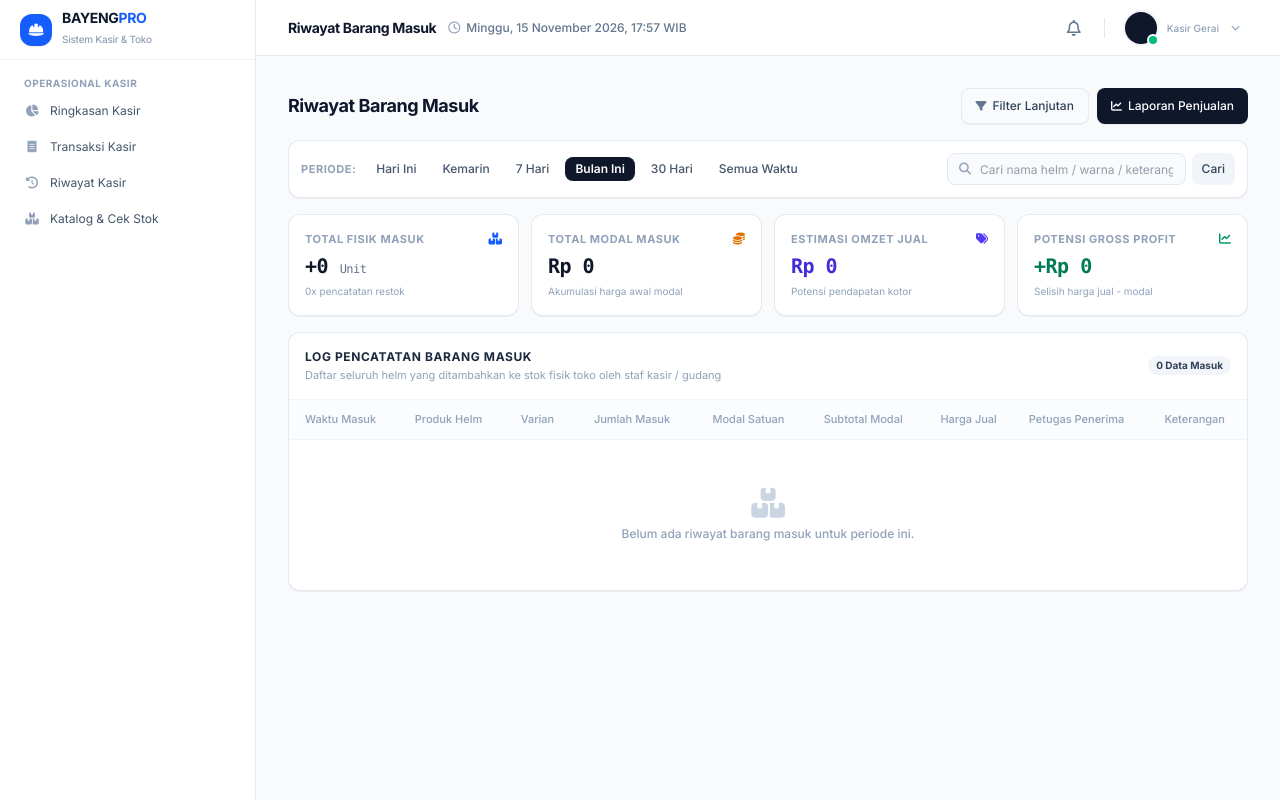
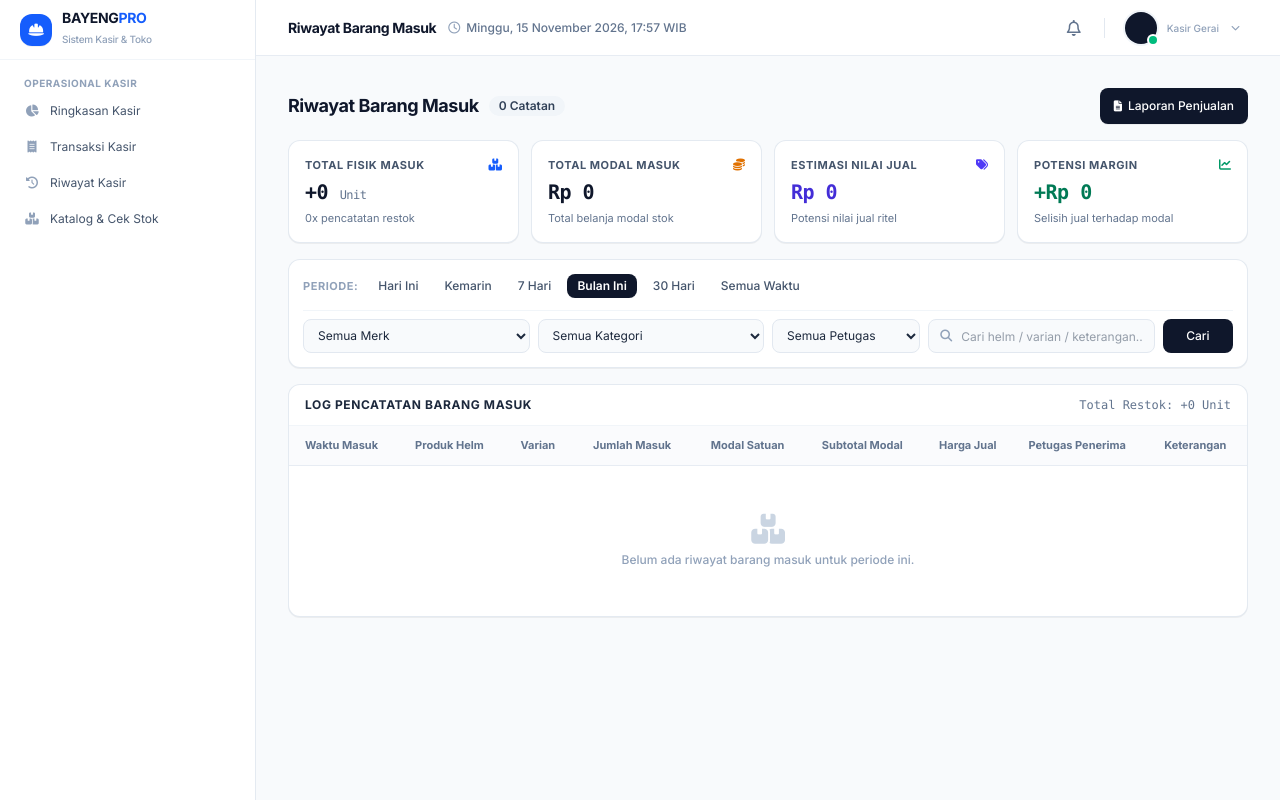
Before and after one commit to RijaMaulana69/project-bayeng-helm, a Laravel app: page /admin/barang-masuk in a window 1280 px wide. Run offline with Laravel 12, Linux system fonts and the light colour scheme; a user stored in the database is signed in; data comes from the database, SQL or seed files in the repository; data that the repository does not hold is empty; style sheets or scripts are compiled from the project's sources; some libraries are stand-ins or nearby versions.

Commit message:
refactor(barang-masuk): streamline restock log UI and remove AI slop elements

```diff
--- a/resources/views/admin/owner/barang-masuk/index.blade.php
+++ b/resources/views/admin/owner/barang-masuk/index.blade.php
@@ -4,37 +4,92 @@
 @section('page-title', 'Riwayat Barang Masuk')
 
 @section('content')
-<div class="space-y-4" x-data="{ showFilter: false }">
+<div class="space-y-4">
 
-    {{-- 1. Header Section --}}
+    {{-- 1. Header Ringkas --}}
     <div class="flex flex-col sm:flex-row sm:items-center justify-between gap-3">
-        <h1 class="text-base sm:text-lg font-bold text-slate-900 tracking-tight">
-            Riwayat Barang Masuk
-        </h1>
+        <div class="flex items-center gap-2.5">
+            <h1 class="text-base sm:text-lg font-bold text-slate-900 tracking-tight">
+                Riwayat Barang Masuk
+            </h1>
+            <span class="px-2.5 py-0.5 rounded-full text-xs font-semibold bg-slate-100 text-slate-700">
+                {{ $stokMasuks->total() }} Catatan
+            </span>
+        </div>
 
-        <div class="flex items-center gap-2 self-start sm:self-auto">
-            <button type="button"
-                    @click="showFilter = !showFilter"
-                    class="h-9 px-3.5 rounded-lg border border-slate-200/90 hover:bg-slate-50 text-slate-700 font-medium text-xs inline-flex items-center justify-center gap-1.5 shadow-2xs transition-colors cursor-pointer">
-                <i class="fa-solid fa-filter text-[11px] text-slate-500"></i>
-                <span>Filter Lanjutan</span>
-                @if($selectedUser !== 'all' || $selectedMerk !== 'all' || $selectedKategori !== 'all')
-                    <span class="w-2 h-2 rounded-full bg-blue-600"></span>
-                @endif
-            </button>
-
+        <div class="flex items-center gap-2">
             <a href="{{ route('admin.owner.laporan.penjualan') }}"
                wire:navigate
                class="h-9 px-3.5 rounded-lg bg-slate-900 hover:bg-slate-800 text-white font-medium text-xs inline-flex items-center justify-center gap-1.5 shadow-2xs transition-colors">
-                <i class="fa-solid fa-chart-line text-[11px]"></i>
+                <i class="fa-solid fa-file-lines text-[11px]"></i>
                 <span>Laporan Penjualan</span>
             </a>
         </div>
     </div>
 
-    {{-- 2. Period Filter Bar (Pills) --}}
-    <div class="bg-white p-3 rounded-xl border border-slate-200/90 shadow-2xs flex flex-wrap items-center justify-between gap-2.5">
-        <div class="flex items-center gap-1.5 text-xs overflow-x-auto pb-1 sm:pb-0 w-full sm:w-auto">
+    {{-- 2. Ringkasan Restok & Nilai Modal --}}
+    <div class="grid grid-cols-2 sm:grid-cols-4 gap-3">
+        {{-- Card 1: Total Fisik Masuk --}}
+        <div class="bg-white p-3.5 sm:p-4 rounded-xl border border-slate-200/90 shadow-2xs space-y-1">
+            <div class="flex items-center justify-between text-slate-400">
+                <span class="text-[11px] font-bold uppercase tracking-wider text-slate-600">Total Fisik Masuk</span>
+                <i class="fa-solid fa-boxes-stacked text-xs text-blue-600"></i>
+            </div>
+            <div class="text-base sm:text-xl font-bold text-slate-900 tracking-tight font-mono">
+                +{{ number_format($kpi['total_unit']) }} <span class="text-xs font-normal text-slate-500">Unit</span>
+            </div>
+            <p class="text-[11px] text-slate-500">
+                {{ $kpi['total_frekuensi'] }}x pencatatan restok
+            </p>
+        </div>
+
+        {{-- Card 2: Total Modal Masuk --}}
+        <div class="bg-white p-3.5 sm:p-4 rounded-xl border border-slate-200/90 shadow-2xs space-y-1">
+            <div class="flex items-center justify-between text-slate-400">
+                <span class="text-[11px] font-bold uppercase tracking-wider text-slate-600">Total Modal Masuk</span>
+                <i class="fa-solid fa-coins text-xs text-amber-600"></i>
+            </div>
+            <div class="text-base sm:text-xl font-bold text-slate-900 tracking-tight font-mono">
+                {{ format_rupiah($kpi['total_modal']) }}
+            </div>
+            <p class="text-[11px] text-slate-500">
+                Total belanja modal stok
+            </p>
+        </div>
+
+        {{-- Card 3: Estimasi Nilai Jual --}}
+        <div class="bg-white p-3.5 sm:p-4 rounded-xl border border-slate-200/90 shadow-2xs space-y-1">
+            <div class="flex items-center justify-between text-slate-400">
+                <span class="text-[11px] font-bold uppercase tracking-wider text-slate-600">Estimasi Nilai Jual</span>
+                <i class="fa-solid fa-tags text-xs text-indigo-600"></i>
+            </div>
+            <div class="text-base sm:text-xl font-bold text-indigo-700 tracking-tight font-mono">
+                {{ format_rupiah($kpi['total_omzet']) }}
+            </div>
+            <p class="text-[11px] text-slate-500">
+                Potensi nilai jual ritel
+            </p>
+        </div>
+
+        {{-- Card 4: Potensi Margin Kotor --}}
+        <div class="bg-white p-3.5 sm:p-4 rounded-xl border border-slate-200/90 shadow-2xs space-y-1">
+            <div class="flex items-center justify-between text-slate-400">
+                <span class="text-[11px] font-bold uppercase tracking-wider text-slate-600">Potensi Margin</span>
+                <i class="fa-solid fa-chart-line text-xs text-emerald-600"></i>
+            </div>
+            <div class="text-base sm:text-xl font-bold text-emerald-700 tracking-tight font-mono">
+                +{{ format_rupiah($kpi['potensi_margin']) }}
+            </div>
+            <p class="text-[11px] text-slate-500">
+                Selisih jual terhadap modal
+            </p>
+        </div>
+    </div>
+
+    {{-- 3. Toolbar Filter Terpadu --}}
+    <div class="bg-white p-3.5 rounded-xl border border-slate-200/90 shadow-2xs space-y-3">
+        {{-- Tab Periode Cepat --}}
+        <div class="flex items-center gap-1.5 text-xs overflow-x-auto pb-1 sm:pb-0">
             <span class="text-[11px] font-bold text-slate-400 uppercase tracking-wider mr-1 shrink-0">Periode:</span>
             @php
                 $periodTabs = [
@@ -55,55 +110,13 @@
             @endforeach
         </div>
 
-        {{-- Search Input --}}
-        <form method="GET" action="{{ route('admin.owner.barang-masuk.index') }}" class="w-full sm:w-72 flex items-center gap-1.5">
-            @foreach (request()->except(['search', 'page']) as $k => $v)
-                <input type="hidden" name="{{ $k }}" value="{{ $v }}">
-            @endforeach
-            <div class="relative flex-1">
-                <i class="fa-solid fa-magnifying-glass absolute left-3 top-1/2 -translate-y-1/2 text-slate-400 text-xs"></i>
-                <input type="text"
-                       name="search"
-                       value="{{ request('search') }}"
-                       placeholder="Cari nama helm / warna / keterangan..."
-                       class="w-full h-8 pl-8 pr-3 text-xs bg-slate-50 border border-slate-200 rounded-lg focus:bg-white focus:border-slate-400 focus:outline-none transition-colors">
-            </div>
-            <button type="submit" class="h-8 px-2.5 rounded-lg bg-slate-100 hover:bg-slate-200 text-slate-700 text-xs font-medium transition-colors">
-                Cari
-            </button>
-        </form>
-    </div>
+        {{-- Form Filter Kategori & Search --}}
+        <form method="GET" action="{{ route('admin.owner.barang-masuk.index') }}" class="grid grid-cols-1 sm:grid-cols-12 gap-2 text-xs pt-2 border-t border-slate-100">
+            <input type="hidden" name="period" value="{{ $selectedPeriod }}">
 
-    {{-- Advanced Filter Dropdown Bar --}}
-    <div x-show="showFilter"
-         x-cloak
-         x-transition:enter="transition ease-out duration-150"
-         x-transition:enter-start="opacity-0 -translate-y-2"
-         x-transition:enter-end="opacity-100 translate-y-0"
-         class="bg-white p-4 rounded-xl border border-slate-200/90 shadow-2xs">
-        <form method="GET" action="{{ route('admin.owner.barang-masuk.index') }}" class="grid grid-cols-1 sm:grid-cols-4 gap-3 text-xs">
-            <input type="hidden" name="period" value="{{ $selectedPeriod }}">
-            @if(request('search'))
-                <input type="hidden" name="search" value="{{ request('search') }}">
-            @endif
-
-            {{-- Filter Petugas Karyawan --}}
-            <div class="space-y-1">
-                <label class="font-semibold text-slate-700">Petugas Penerima</label>
-                <select name="user_id" class="w-full h-9 px-2.5 rounded-lg bg-white border border-slate-200 text-xs text-slate-800 focus:outline-none focus:border-slate-400">
-                    <option value="all">Semua Petugas</option>
-                    @foreach ($users as $u)
-                        <option value="{{ $u->id_user }}" {{ $selectedUser == $u->id_user ? 'selected' : '' }}>
-                            {{ $u->nama_lengkap }} ({{ $u->username }})
-                        </option>
-                    @endforeach
-                </select>
-            </div>
-
-            {{-- Filter Merk Helm --}}
-            <div class="space-y-1">
-                <label class="font-semibold text-slate-700">Merk Helm</label>
-                <select name="id_merk" class="w-full h-9 px-2.5 rounded-lg bg-white border border-slate-200 text-xs text-slate-800 focus:outline-none focus:border-slate-400">
+            {{-- Filter Merk --}}
+            <div class="sm:col-span-3">
+                <select name="id_merk" class="w-full h-8.5 px-2.5 rounded-lg bg-slate-50 border border-slate-200 text-xs text-slate-800 focus:bg-white focus:outline-none focus:border-slate-400">
                     <option value="all">Semua Merk</option>
                     @foreach ($merks as $m)
                         <option value="{{ $m->id_merk }}" {{ $selectedMerk == $m->id_merk ? 'selected' : '' }}>
@@ -114,9 +127,8 @@
             </div>
 
             {{-- Filter Kategori --}}
-            <div class="space-y-1">
-                <label class="font-semibold text-slate-700">Kategori Helm</label>
-                <select name="id_kategori" class="w-full h-9 px-2.5 rounded-lg bg-white border border-slate-200 text-xs text-slate-800 focus:outline-none focus:border-slate-400">
+            <div class="sm:col-span-3">
+                <select name="id_kategori" class="w-full h-8.5 px-2.5 rounded-lg bg-slate-50 border border-slate-200 text-xs text-slate-800 focus:bg-white focus:outline-none focus:border-slate-400">
                     <option value="all">Semua Kategori</option>
                     @foreach ($kategoris as $k)
                         <option value="{{ $k->id_kategori }}" {{ $selectedKategori == $k->id_kategori ? 'selected' : '' }}>
@@ -126,92 +138,54 @@
                 </select>
             </div>
 
-            {{-- Submit Filter --}}
-            <div class="flex items-end gap-2">
-                <button type="submit" class="flex-1 h-9 rounded-lg bg-blue-600 hover:bg-blue-700 text-white font-medium text-xs transition-colors cursor-pointer inline-flex items-center justify-center gap-1">
-                    <i class="fa-solid fa-check text-[11px]"></i>
-                    <span>Terapkan</span>
+            {{-- Filter Petugas --}}
+            <div class="sm:col-span-2">
+                <select name="user_id" class="w-full h-8.5 px-2.5 rounded-lg bg-slate-50 border border-slate-200 text-xs text-slate-800 focus:bg-white focus:outline-none focus:border-slate-400">
+                    <option value="all">Semua Petugas</option>
+                    @foreach ($users as $u)
+                        <option value="{{ $u->id_user }}" {{ $selectedUser == $u->id_user ? 'selected' : '' }}>
+                            {{ $u->nama_lengkap }}
+                        </option>
+                    @endforeach
+                </select>
+            </div>
+
+            {{-- Search Box --}}
+            <div class="sm:col-span-3 relative">
+                <i class="fa-solid fa-magnifying-glass absolute left-3 top-1/2 -translate-y-1/2 text-slate-400 text-xs"></i>
+                <input type="text"
+                       name="search"
+                       value="{{ request('search') }}"
+                       placeholder="Cari helm / varian / keterangan..."
+                       class="w-full h-8.5 pl-8 pr-3 text-xs bg-slate-50 border border-slate-200 rounded-lg focus:bg-white focus:border-slate-400 focus:outline-none transition-colors">
+            </div>
+
+            {{-- Tombol Cari & Reset --}}
+            <div class="sm:col-span-1 flex items-center gap-1.5">
+                <button type="submit" class="w-full h-8.5 rounded-lg bg-slate-900 hover:bg-slate-800 text-white font-medium text-xs transition-colors cursor-pointer inline-flex items-center justify-center">
+                    Cari
                 </button>
-                <a href="{{ route('admin.owner.barang-masuk.index') }}" wire:navigate class="h-9 px-3 rounded-lg border border-slate-200 hover:bg-slate-50 text-slate-600 text-xs inline-flex items-center justify-center transition-colors">
-                    Reset
-                </a>
+                @if(request()->hasAny(['search', 'id_merk', 'id_kategori', 'user_id']) && (request('id_merk') !== 'all' || request('id_kategori') !== 'all' || request('user_id') !== 'all' || request('search')))
+                    <a href="{{ route('admin.owner.barang-masuk.index', ['period' => $selectedPeriod]) }}"
+                       wire:navigate
+                       class="h-8.5 px-2.5 rounded-lg border border-slate-200 hover:bg-slate-100 text-slate-600 text-xs inline-flex items-center justify-center transition-colors"
+                       title="Reset filter">
+                        <i class="fa-solid fa-rotate-left"></i>
+                    </a>
+                @endif
             </div>
         </form>
     </div>
 
-    {{-- 3. Summary KPI Cards --}}
-    <div class="grid grid-cols-2 sm:grid-cols-4 gap-3">
-        {{-- Card 1: Total Unit Masuk --}}
-        <div class="bg-white p-3.5 sm:p-4 rounded-xl border border-slate-200/90 shadow-2xs space-y-1">
-            <div class="flex items-center justify-between text-slate-400">
-                <span class="text-[11px] font-bold uppercase tracking-wider">Total Fisik Masuk</span>
-                <i class="fa-solid fa-boxes-stacked text-xs text-blue-600"></i>
-            </div>
-            <div class="text-base sm:text-xl font-bold text-slate-900 tracking-tight font-mono">
-                +{{ number_format($kpi['total_unit']) }} <span class="text-xs font-normal text-slate-500">Unit</span>
-            </div>
-            <p class="text-[10px] text-slate-400">
-                {{ $kpi['total_frekuensi'] }}x pencatatan restok
-            </p>
-        </div>
-
-        {{-- Card 2: Total Nilai Modal Belanja --}}
-        <div class="bg-white p-3.5 sm:p-4 rounded-xl border border-slate-200/90 shadow-2xs space-y-1">
-            <div class="flex items-center justify-between text-slate-400">
-                <span class="text-[11px] font-bold uppercase tracking-wider">Total Modal Masuk</span>
-                <i class="fa-solid fa-coins text-xs text-amber-600"></i>
-            </div>
-            <div class="text-base sm:text-xl font-bold text-slate-900 tracking-tight font-mono">
-                {{ format_rupiah($kpi['total_modal']) }}
-            </div>
-            <p class="text-[10px] text-slate-400">
-                Akumulasi harga awal modal
-            </p>
-        </div>
-
-        {{-- Card 3: Estimasi Nilai Jual --}}
-        <div class="bg-white p-3.5 sm:p-4 rounded-xl border border-slate-200/90 shadow-2xs space-y-1">
-            <div class="flex items-center justify-between text-slate-400">
-                <span class="text-[11px] font-bold uppercase tracking-wider">Estimasi Omzet Jual</span>
-                <i class="fa-solid fa-tags text-xs text-indigo-600"></i>
-            </div>
-            <div class="text-base sm:text-xl font-bold text-indigo-700 tracking-tight font-mono">
-                {{ format_rupiah($kpi['total_omzet']) }}
-            </div>
-            <p class="text-[10px] text-slate-400">
-                Potensi pendapatan kotor
-            </p>
-        </div>
-
-        {{-- Card 4: Potensi Laba Kotor (Gross Margin) --}}
-        <div class="bg-white p-3.5 sm:p-4 rounded-xl border border-slate-200/90 shadow-2xs space-y-1">
-            <div class="flex items-center justify-between text-slate-400">
-                <span class="text-[11px] font-bold uppercase tracking-wider">Potensi Gross Profit</span>
-                <i class="fa-solid fa-chart-line text-xs text-emerald-600"></i>
-            </div>
-            <div class="text-base sm:text-xl font-bold text-emerald-700 tracking-tight font-mono">
-                +{{ format_rupiah($kpi['potensi_margin']) }}
-            </div>
-            <p class="text-[10px] text-slate-400">
-                Selisih harga jual - modal
-            </p>
-        </div>
-    </div>
-
     {{-- 4. Tabel Daftar Riwayat Barang Masuk --}}
     <div class="bg-white rounded-xl border border-slate-200/90 shadow-2xs overflow-hidden">
-        {{-- Table Header --}}
-        <div class="p-3.5 sm:p-4 border-b border-slate-100 flex items-center justify-between gap-3">
-            <div>
-                <h3 class="text-xs font-bold uppercase tracking-wider text-slate-800">
-                    Log Pencatatan Barang Masuk
-                </h3>
-                <p class="text-[11px] text-slate-400 mt-0.5">
-                    Daftar seluruh helm yang ditambahkan ke stok fisik toko oleh staf kasir / gudang
-                </p>
-            </div>
-            <span class="px-2 py-0.5 rounded-full text-[10px] font-bold bg-slate-100 text-slate-700">
-                {{ $stokMasuks->total() }} Data Masuk
+        {{-- Table Title (Log Pencatatan Barang Masuk) --}}
+        <div class="px-4 py-3 border-b border-slate-100 flex items-center justify-between">
+            <h2 class="text-xs font-bold uppercase tracking-wider text-slate-800">
+                Log Pencatatan Barang Masuk
+            </h2>
+            <span class="text-xs text-slate-500 font-mono">
+                Total Restok: +{{ number_format($kpi['total_unit']) }} Unit
             </span>
         </div>
 
@@ -219,16 +193,16 @@
         <div class="hidden md:block overflow-x-auto">
             <table class="w-full text-left text-xs">
                 <thead>
-                    <tr class="border-b border-slate-100 text-slate-400 text-[11px] font-medium bg-slate-50/50">
-                        <th class="py-3 px-4 font-medium">Waktu Masuk</th>
-                        <th class="py-3 px-4 font-medium">Produk Helm</th>
-                        <th class="py-3 px-4 font-medium">Varian</th>
-                        <th class="py-3 px-4 font-medium text-center">Jumlah Masuk</th>
-                        <th class="py-3 px-4 font-medium text-right">Modal Satuan</th>
-                        <th class="py-3 px-4 font-medium text-right">Subtotal Modal</th>
-                        <th class="py-3 px-4 font-medium text-right">Harga Jual</th>
-                        <th class="py-3 px-4 font-medium">Petugas Penerima</th>
-                        <th class="py-3 px-4 font-medium">Keterangan</th>
+                    <tr class="border-b border-slate-200/80 text-slate-500 text-[11px] font-semibold bg-slate-50/70">
+                        <th class="py-3 px-4">Waktu Masuk</th>
+                        <th class="py-3 px-4">Produk Helm</th>
+                        <th class="py-3 px-4">Varian</th>
+                        <th class="py-3 px-4 text-center">Jumlah Masuk</th>
+                        <th class="py-3 px-4 text-right">Modal Satuan</th>
+                        <th class="py-3 px-4 text-right">Subtotal Modal</th>
+                        <th class="py-3 px-4 text-right">Harga Jual</th>
+                        <th class="py-3 px-4">Petugas Penerima</th>
+                        <th class="py-3 px-4">Keterangan</th>
                     </tr>
                 </thead>
                 <tbody class="divide-y divide-slate-100">
@@ -236,7 +210,7 @@
                         @php
                             $subtotalModal = $item->jumlah * ($item->harga_awal ?? 0);
                         @endphp
-                        <tr class="hover:bg-slate-50/60 transition-colors">
+                        <tr class="hover:bg-slate-50/70 transition-colors">
                             {{-- 1. Tanggal & Waktu --}}
                             <td class="py-3 px-4 whitespace-nowrap">
                                 <span class="font-medium text-slate-900 block">
@@ -249,26 +223,25 @@
 
                             {{-- 2. Produk Helm --}}
                             <td class="py-3 px-4 min-w-[160px]">
-                                <span class="font-bold text-slate-900 block">
+                                <span class="font-semibold text-slate-900 block">
                                     {{ $item->helm->nama_helm ?? 'Helm #' . $item->id_helm }}
                                 </span>
                                 <span class="text-[11px] text-slate-400 block">
-                                    {{ $item->helm->merk->nama_merk ?? '-' }} · {{ $item->helm->kategori->nama_kategori ?? '-' }}
+                                    {{ $item->helm->merk->nama_merk ?? '-' }} &bull; {{ $item->helm->kategori->nama_kategori ?? '-' }}
                                 </span>
                             </td>
 
                             {{-- 3. Varian --}}
                             <td class="py-3 px-4 whitespace-nowrap">
-                                <span class="px-2 py-0.5 rounded-md bg-slate-100 text-slate-700 text-[11px] font-medium">
-                                    {{ $item->warna }} <span class="font-mono font-bold">({{ $item->ukuran }})</span>
+                                <span class="px-2 py-0.5 rounded bg-slate-100 text-slate-700 text-[11px] font-medium">
+                                    {{ $item->warna }} <span class="font-mono">({{ $item->ukuran }})</span>
                                 </span>
                             </td>
 
                             {{-- 4. Jumlah Masuk --}}
                             <td class="py-3 px-4 text-center whitespace-nowrap">
                                 <span class="inline-flex items-center gap-1 px-2.5 py-0.5 rounded-full text-xs font-bold bg-emerald-50 text-emerald-700 border border-emerald-200">
-                                    <i class="fa-solid fa-arrow-down text-[10px]"></i>
-                                    <span>+{{ $item->jumlah }}</span>
+                                    <span>+{{ $item->jumlah }} Unit</span>
                                 </span>
                             </td>
 
@@ -287,24 +260,16 @@
                                 {{ format_rupiah($item->harga_jual) }}
                             </td>
 
-                            {{-- 8. Petugas Penerima --}}
+                            {{-- 8. Petugas Penerima (Clean Text) --}}
                             <td class="py-3 px-4 whitespace-nowrap">
-                                <div class="flex items-center gap-2">
-                                    <div class="w-6 h-6 rounded-md bg-slate-800 text-white font-bold text-[10px] flex items-center justify-center shrink-0">
-                                        {{ strtoupper(substr($item->user->nama_lengkap ?? 'S', 0, 1)) }}
-                                    </div>
-                                    <div>
-                                        <p class="font-medium text-slate-900 text-xs">{{ $item->user->nama_lengkap ?? 'Staf Kasir' }}</p>
-                                        <p class="text-[10px] text-slate-400 font-mono">{{ '@' . ($item->user->username ?? 'user') }}</p>
-                                    </div>
-                                </div>
+                                <span class="font-medium text-slate-800">{{ $item->user->nama_lengkap ?? 'Staf Kasir' }}</span>
                             </td>
 
                             {{-- 9. Keterangan --}}
                             <td class="py-3 px-4 max-w-[200px] text-slate-500 text-xs">
-                                <p class="truncate" title="{{ $item->keterangan }}">
-                                    {{ $item->keterangan ?? 'Penambahan stok fisik gerai' }}
-                                </p>
+                                <span class="truncate block" title="{{ $item->keterangan }}">
+                                    {{ $item->keterangan ?? 'Restok gerai' }}
+                                </span>
                             </td>
                         </tr>
                     @empty
@@ -332,10 +297,10 @@
                                 {{ $item->helm->nama_helm ?? 'Helm #' . $item->id_helm }}
                             </span>
                             <span class="text-[11px] text-slate-400">
-                                {{ $item->warna }} ({{ $item->ukuran }}) · {{ $item->tgl_masuk ? $item->tgl_masuk->translatedFormat('d M, H:i') : '-' }}
+                                {{ $item->warna }} ({{ $item->ukuran }}) &bull; {{ $item->tgl_masuk ? $item->tgl_masuk->translatedFormat('d M, H:i') : '-' }}
                             </span>
                         </div>
-                        <span class="px-2 py-0.5 rounded-full text-xs font-bold bg-emerald-50 text-emerald-700 border border-emerald-200">
+                        <span class="px-2.5 py-0.5 rounded-full text-xs font-bold bg-emerald-50 text-emerald-700 border border-emerald-200">
                             +{{ $item->jumlah }} Unit
                         </span>
                     </div>
@@ -352,8 +317,8 @@
                     </div>
 
                     <div class="flex items-center justify-between text-[11px] text-slate-500 pt-1">
-                        <span>Petugas: <strong class="text-slate-800">{{ $item->user->nama_lengkap ?? 'Kasir' }}</strong></span>
-                        <span class="truncate max-w-[150px] text-slate-400 italic">{{ $item->keterangan }}</span>
+                        <span>Penerima: <strong class="text-slate-800">{{ $item->user->nama_lengkap ?? 'Kasir' }}</strong></span>
+                        <span class="truncate max-w-[150px] text-slate-400 italic">{{ $item->keterangan ?? '-' }}</span>
                     </div>
                 </div>
             @empty
```
